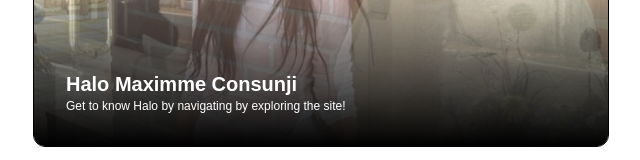
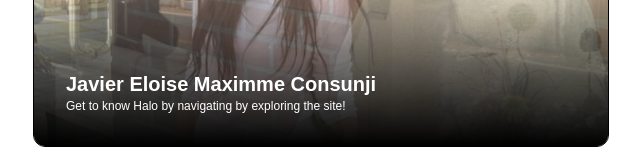
Before and after one commit to tifohsi/halo-site, a React (Vite) app: page / in a window 1280 px wide. Shown: the part 257-417 px from the top of the page, without its empty margins (319-959 px from the left). Built offline with nearby package versions, Linux system fonts and the light colour scheme; a web font is replaced by a local one.

Commit message:
name fixed

```diff
--- a/pages/Home.jsx
+++ b/pages/Home.jsx
@@ -40,7 +40,7 @@ export default function Home() {
             <div className="overlay">
               <div className="absolute bottom-8 px-8">
                 <h1 className="text-xl font-bold text-white">
-                  Halo Maximme Consunji
+                  Javier Eloise Maximme Consunji
                 </h1>
                 <p className="text-xs text-white">
                   Get to know Halo by navigating by exploring the site!
```
